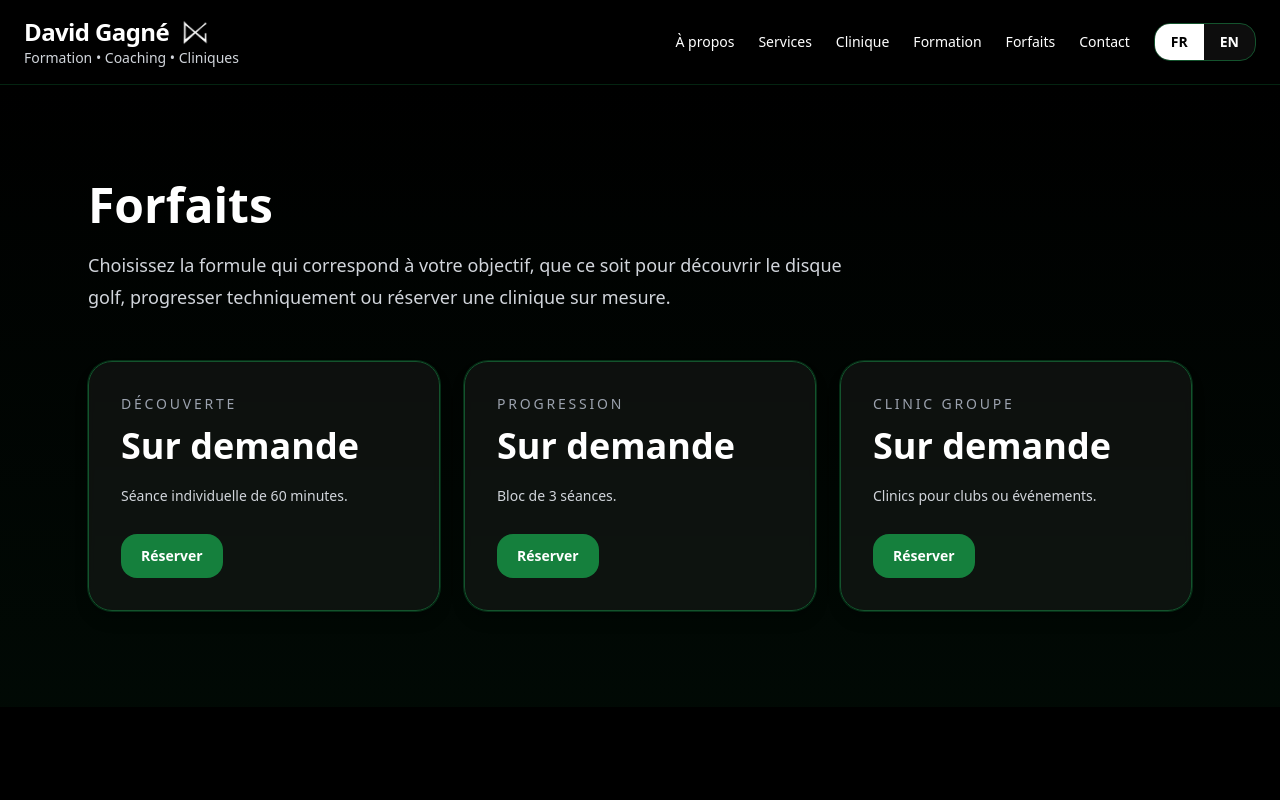
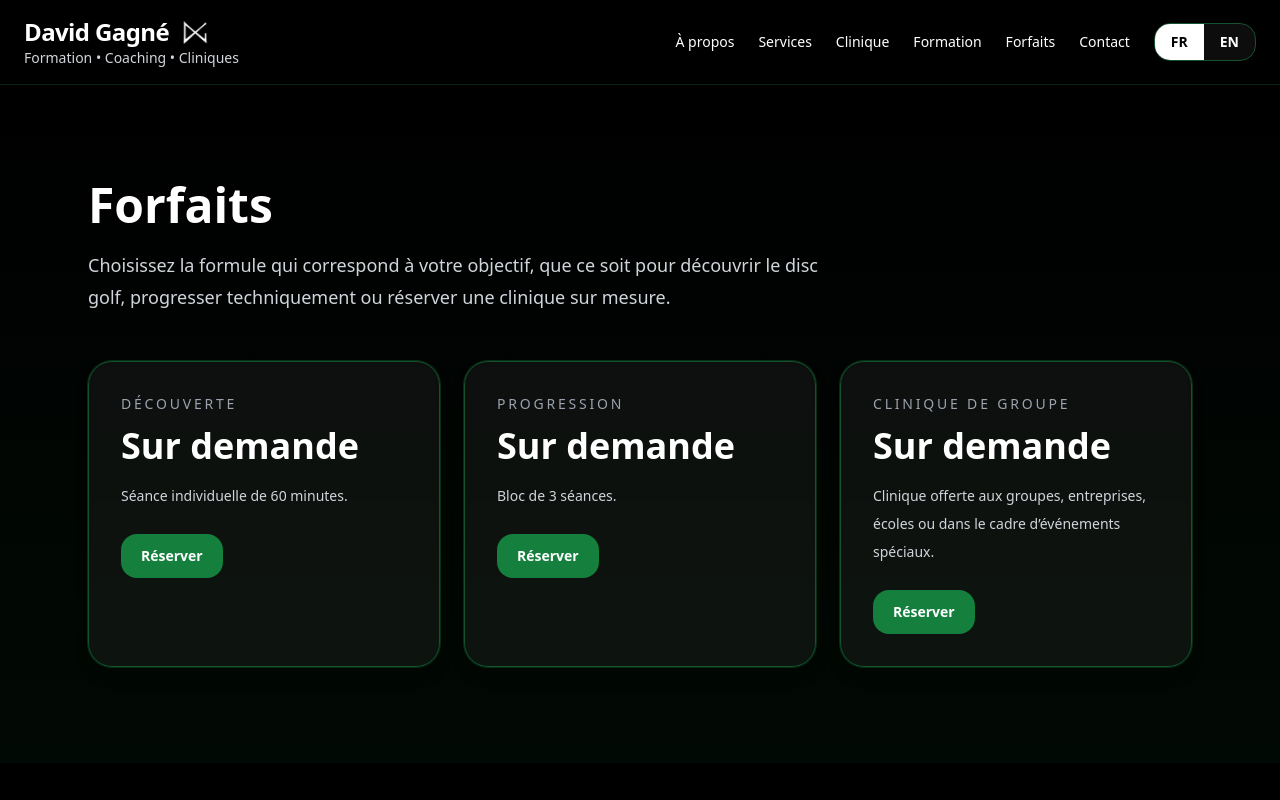
Before and after one commit to DGDiscgolf/DG_Discgolf, a React (Vite) app: page /forfaits in a window 1280 px wide. Shown: the top 800 px of the page. Built offline with nearby package versions, Linux system fonts and the light colour scheme.

Commit message:
Update ForfaitsPage.jsx

```diff
--- a/src/pages/ForfaitsPage.jsx
+++ b/src/pages/ForfaitsPage.jsx
@@ -17,7 +17,7 @@ export default function ForfaitsPage() {
     fr: {
       title: "Forfaits",
       intro:
-        "Choisissez la formule qui correspond à votre objectif, que ce soit pour découvrir le disque golf, progresser techniquement ou réserver une clinique sur mesure.",
+        "Choisissez la formule qui correspond à votre objectif, que ce soit pour découvrir le disc golf, progresser techniquement ou réserver une clinique sur mesure.",
       button: "Réserver",
       items: [
         {
@@ -31,32 +31,35 @@ export default function ForfaitsPage() {
           details: "Bloc de 3 séances.",
         },
         {
-          name: "Clinic groupe",
+          name: "Clinique de groupe",
           price: "Sur demande",
-          details: "Clinics pour clubs ou événements.",
+          details:
+            "Clinique offerte aux groupes, entreprises, écoles ou dans le cadre d’événements spéciaux.",
         },
       ],
     },
+
     en: {
       title: "Packages",
       intro:
-        "Choose the option that matches your goal, whether it is discovering disc golf, improving your technique, or booking a custom clinic.",
+        "Choose the option that best fits your goal, whether it’s discovering disc golf, improving your technique, or booking a custom clinic.",
       button: "Book",
       items: [
         {
           name: "Discovery",
           price: "On request",
-          details: "One 60-minute individual session.",
+          details: "One 60-minute private session.",
         },
         {
           name: "Progression",
           price: "On request",
-          details: "Block of 3 sessions.",
+          details: "Package of 3 sessions.",
         },
         {
           name: "Group clinic",
           price: "On request",
-          details: "Clinics for clubs or events.",
+          details:
+            "Clinic designed for groups, companies, schools, or special events.",
         },
       ],
     },
```
